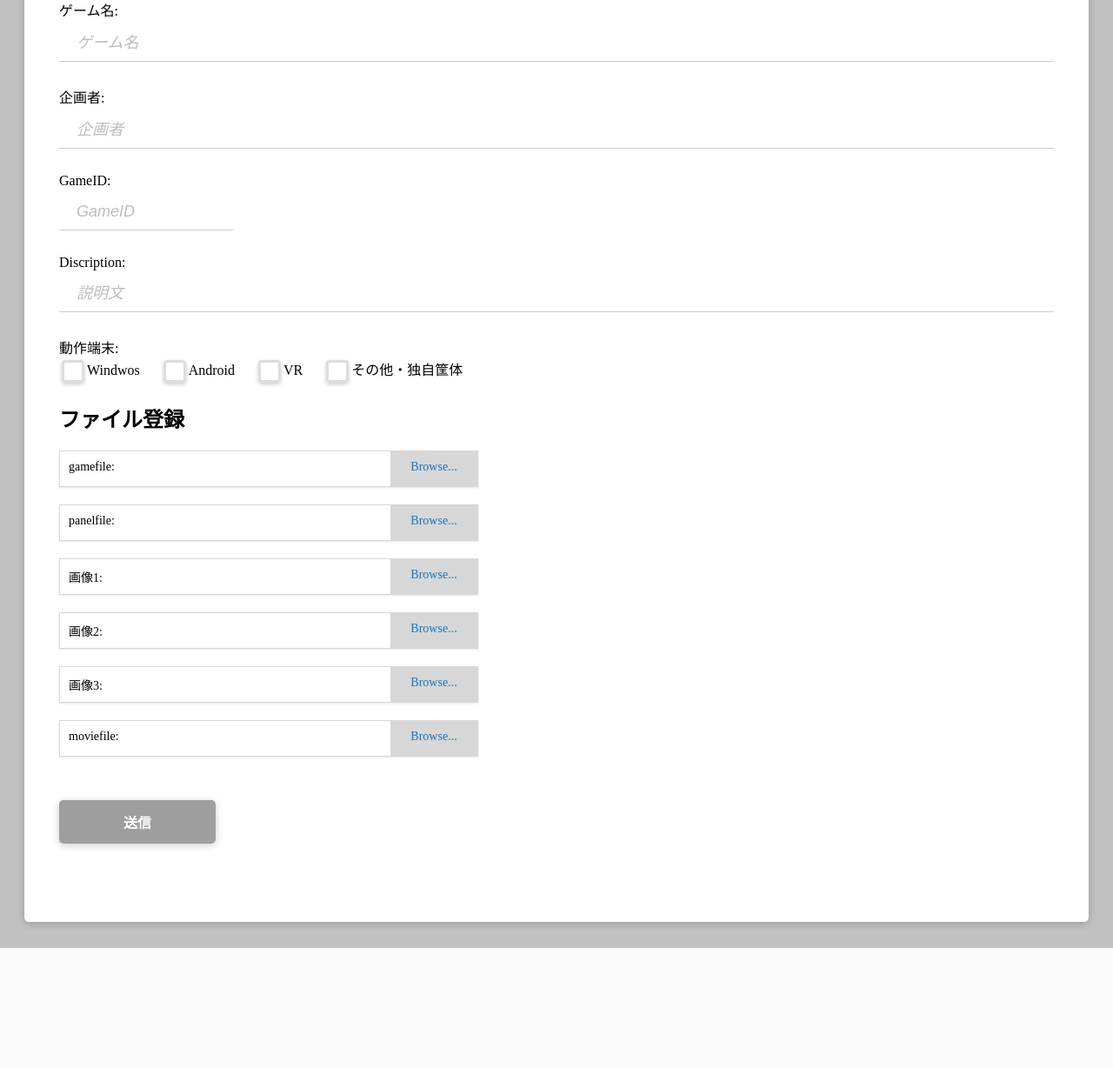
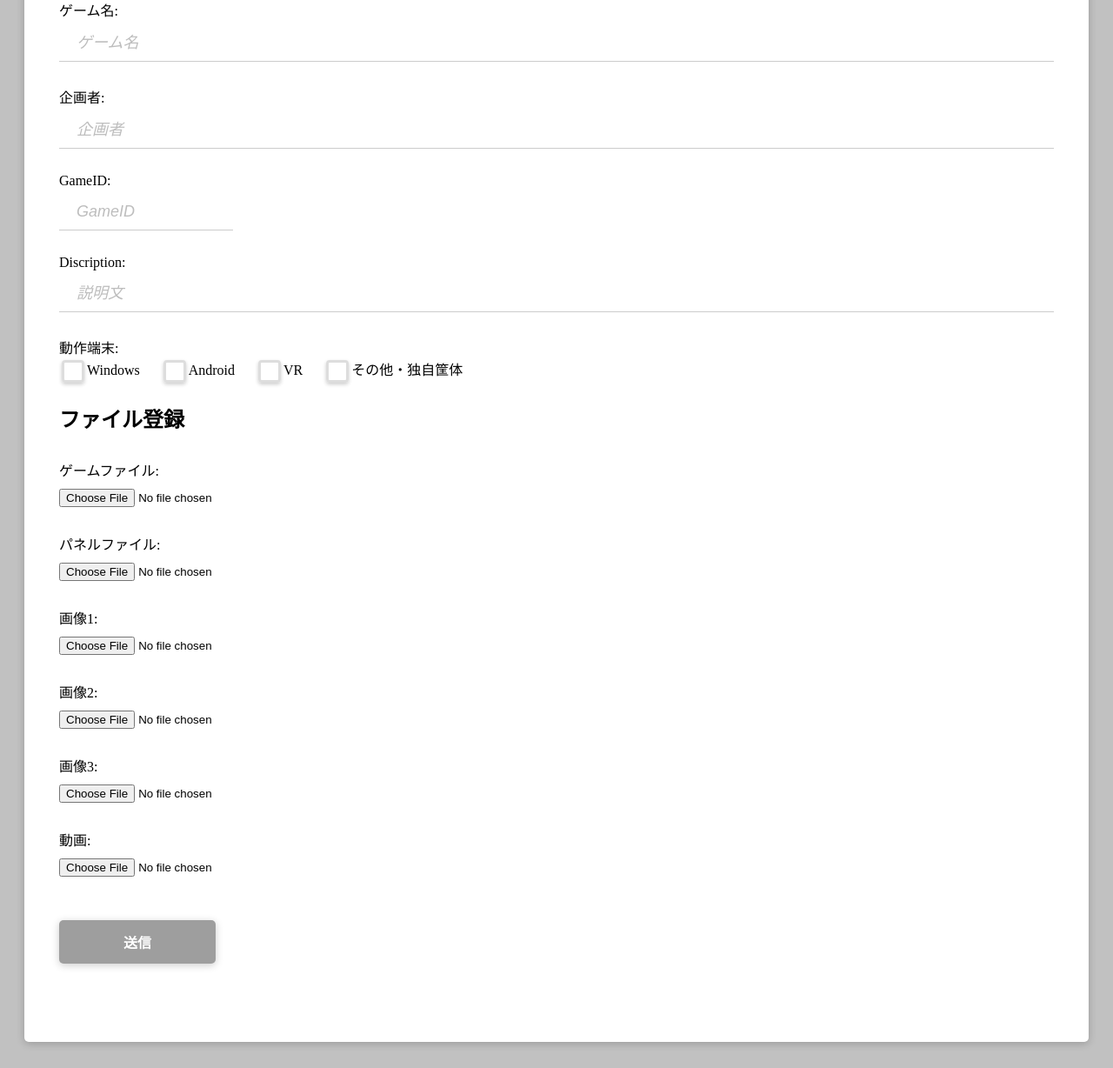
Before and after one commit to su-u/SofmeGameRegister-, a Django app: page / in a window 1280 px wide. Shown: the part 158-1386 px from the top of the page at 87% size. Before the commit the page ends 1248 px from the top, so only its background shows below. Run offline with Django 3.2, Linux system fonts and the light colour scheme; grey boxes are pictures that could not be loaded.

Commit message:
formだるすぎてきれた

```diff
--- a/SofmeGameRegister/gameregister/forms.py
+++ b/SofmeGameRegister/gameregister/forms.py
@@ -12,4 +12,10 @@ class GameInfoForm(forms.ModelForm):
             "representative": forms.TextInput(attrs={"placeholder":"企画者"}),
             "discription": forms.TextInput(attrs={"placeholder":"説明文","row":"2"}),
             "game_id": forms.TextInput(attrs={"placeholder":"GameID","type":"number"}),
+            #"gamefile": forms.FileInput(attrs={"onchange":"gamefiletext.style.display='inline-block'; gamefiletext.value = this.value;"}),
+            #"panel": forms.FileInput(attrs={"onchange":"paneltext.style.display='inline-block'; paneltext.value = this.value;"}),
+            #"picture_1": forms.FileInput(attrs={"onchange":"picture_1text.style.display='inline-block'; picture_1text.value = this.value;"}),
+            #"picture_2": forms.FileInput(attrs={"onchange":"picture_2text.style.display='inline-block'; picture_2text.value = this.value;"}),
+            #"picture_3": forms.FileInput(attrs={"onchange":"picture_3text.style.display='inline-block'; picture_3text.value = this.value;"}),
+            #"movie": forms.FileInput(attrs={"onchange":"movietext.style.display='inline-block'; movietext.value = this.value;"}),
         }
--- a/SofmeGameRegister/gameregister/models.py
+++ b/SofmeGameRegister/gameregister/models.py
@@ -3,6 +3,8 @@ from datetime import datetime
 from django.contrib import admin
 import uuid
 
+#FILE_PATH = "gameregister/static/gameregister"
+FILE_PATH = ""
 
 # Create your models here.
 
@@ -30,15 +32,15 @@ class GameInfo(models.Model):
 
     game_uuid = models.UUIDField(primary_key = False, default = uuid.uuid4, editable=False)
 
-    gamefile = models.FileField(upload_to = "gamefile", blank = True)
+    gamefile = models.FileField(upload_to = FILE_PATH + "gamefile", blank = True)
 
-    panel = models.FileField(upload_to = "panel", blank = True)
+    panel = models.FileField(upload_to = FILE_PATH + "panel", blank = True)
 
-    picture_1 = models.FileField(upload_to = "picture", blank = True)
-    picture_2 = models.FileField(upload_to = "picture", blank = True)
-    picture_3 = models.FileField(upload_to = "picture", blank = True)
+    picture_1 = models.FileField(upload_to = FILE_PATH + "picture", blank = True)
+    picture_2 = models.FileField(upload_to = FILE_PATH + "picture", blank = True)
+    picture_3 = models.FileField(upload_to = FILE_PATH + "picture", blank = True)
 
-    movie = models.FileField(upload_to = "movie", blank = True)
+    movie = models.FileField(upload_to = FILE_PATH + "movie", blank = True)
 
     created_at = models.DateTimeField("作成時", auto_now_add = True)
     updated_at = models.DateTimeField("更新時", auto_now = True)
--- a/SofmeGameRegister/gameregister/static/gameregister/css/index.css
+++ b/SofmeGameRegister/gameregister/static/gameregister/css/index.css
@@ -75,58 +75,22 @@ input[type="checkbox"]:checked + label::before {
     color: #1E88E5 !important;
 }
 
-input[type="file"] {
-    width: 50%;
-    background-color: #4CAF50;
-    color: white;
-    padding: 14px 20px;
-    margin: 8px 0;
-    border: none;
-    border-radius: 4px;
-    cursor: pointer;
-}
-
 .fieldWrapperfile {
     margin:20px 0 20px 0;
 }
-.fieldWrapperfile label {
-    position: relative;
-    border: 1px solid #D7D7D7;
-    -webkit-box-shadow: 0px 1px 2px rgba(0,0,0,0.1);
-    cursor: pointer;
-    display: block;
-    font-size: 14px;
-    padding: 10px;
-    height: 20px;
-    width: 460px;
+
+.filelabel {
+    margin: 30px 0 10px 0;
 }
 
-.fieldWrapperfile label:before {
-    background: #D7D7D7;
-    box-sizing: border-box;
-    -moz-box-sizing: border-box;
-    -webkit-box-sizing: border-box;
-    content: "Browse...";
-    color: #1B73BA;
-    display: inline-block;
-    font-size: 14px;
-    padding-top: 10px;
-    text-align: center;
-    position: absolute;
-    right: 0;
-    top: 0;
-    height: 40px;
-    width: 100px;
-}
-
-
-.invisible {
-    display: none;
+.fieldWrapperfile input[type="file"] {
+    width: 40%;
 }
 
 .formsend {
     margin: 50px 0 50px 0;
 }
+
 
 .formsend input[type=submit] {
     background: #1E88E5 url(../img/baseline_send_white_24dp.png) 80% center no-repeat;
@@ -138,7 +102,6 @@ input[type="file"] {
     cursor: pointer;
     height: 50px;
     width: 180px;
-
     box-shadow: 0 2px 10px rgba(0, 0, 0, 0.2);
     font-size: 100%;
 }
@@ -146,31 +109,6 @@ input[type="file"] {
 .formsend input[type=submit]:hover {
     opacity: 0.6;
 }
-
-.formsend input[disabled=disabled] {
-    background: #B4B4B4 url(gameregister/img/baseline_send_white_36dp.png) no-repeat;
-    background-position: 20px;
-    color: #7E7E7E;
-    cursor: default;
-}
-
-.formsend input[disabled=disabled]:hover {
-    opacity: 1;
-}
-
-
-.original_btn {
-    border: 1px solid #ddd;
-    padding: 10px;
-    cursor: pointer;
-    border-radius: 5px;
-    color: #666;
-    background: linear-gradient(to bottom,#fff 0,#f4f4f4 100%);
-    box-shadow: inset 0px -1px 0px 0px rgba(0, 0, 0, 0.09);
-}
-
-
-
 
 label > input {
     display: none;
--- a/SofmeGameRegister/gameregister/templates/gameregister/gameregisterform.html
+++ b/SofmeGameRegister/gameregister/templates/gameregister/gameregisterform.html
@@ -2,25 +2,7 @@
 {% load static %}
 
 {% block body %}
-<script>
-    $('#js-selectFile').on('click', 'button', function () {
-        $('#js-upload').click();
-        return false;
-    });
 
-    $('#js-upload').on('change', function () {
-        //選択したファイル情報を取得し変数に格納
-        var file = $(this).prop('files')[0];
-        //アイコンを選択中に変更
-        $('#js-selectFile').find('.icon').addClass('select').html('選択中');
-        //未選択→選択の場合（.filenameが存在しない場合）はファイル名表示用の<div>タグを追加
-        if (!($('.filename').length)) {
-            $('#js-selectFile').append('<div class="filename"></div>');
-        };
-        //ファイル名を表示
-        $('.filename').html('ファイル名：' + file.name);
-    });
-</script>
 <p>{{message|safe}}</p>
 <section class="content">
     <div class="container-fluid">
@@ -56,7 +38,7 @@
                         <div>動作端末:</div>
                         {{ form.windows.errors }}
                         {{ form.windows }}
-                        <label for="{{ form.windows.id_for_label }}">Windwos</label>
+                        <label for="{{ form.windows.id_for_label }}">Windows</label>
                         {{ form.android.errors }}
                         {{ form.android }}
                         <label for="{{ form.android.id_for_label }}">Android</label>
@@ -72,45 +54,33 @@
                     </div>
                     <div class="fieldWrapperfile">
                         {{ form.gamefile.errors }}
-                        <label for="{{ form.gamefile.id_for_label }}">gamefile:</label>
-                        <div class="invisible">
+                        <div class="filelabel"><label for="{{ form.gamefile.id_for_label }}">ゲームファイル:</label></div>
                         {{ form.gamefile }}
-                        </div>
                     </div>
                     <div class="fieldWrapperfile">
                         {{ form.panel.errors }}
-                        <label for="{{ form.panel.id_for_label }}">panelfile:</label>
-                        <div class="invisible">
+                        <div class="filelabel"><label for="{{ form.panel.id_for_label }}">パネルファイル:</label></div>
                         {{ form.panel }}
-                        </div>
                     </div>
                     <div class="fieldWrapperfile">
                         {{ form.picture_1.errors }}
-                        <label for="{{ form.picture_1.id_for_label }}">画像1:</label>
-                        <div class="invisible">
+                        <div class="filelabel"><label for="{{ form.picture_1.id_for_label }}">画像1:</label></div>
                         {{ form.picture_1 }}
-                        </div>
                     </div>
                     <div class="fieldWrapperfile">
                         {{ form.picture_2.errors }}
-                        <label for="{{ form.picture_2.id_for_label }}">画像2:</label>
-                        <div class="invisible">
+                       <div class="filelabel"> <label for="{{ form.picture_2.id_for_label }}">画像2:</label></div>
                         {{ form.picture_2 }}
-                        </div>
                     </div>
                     <div class="fieldWrapperfile">
                         {{ form.picture_2.errors }}
-                        <label for="{{ form.picture_2.id_for_label }}">画像3:</label>
-                        <div class="invisible">
+                        <div class="filelabel"><label for="{{ form.picture_3.id_for_label }}">画像3:</label></div>
                         {{ form.picture_2 }}
-                        </div>
                     </div>
                     <div class="fieldWrapperfile ">
                         {{ form.movie.errors }}
-                        <label for="{{ form.movie.id_for_label }}">moviefile:</label>
-                        <div class="invisible">
+                        <div class="filelabel"><label for="{{ form.movie.id_for_label }}">動画:</label></div>
                         {{ form.movie }}
-                        </div>
                     </div>
                     <div class="formsend">
                         <input type="submit" value="送信">
--- a/SofmeGameRegister/gameregister/views.py
+++ b/SofmeGameRegister/gameregister/views.py
@@ -11,7 +11,6 @@ import logging
 
 from .models import GameInfo
 from .forms import GameInfoForm
-
 
 def GameInfoView(request):
     form = GameInfoForm(request.POST or None, request.FILES)
```
Lines whose indentation alone changed are shown as unchanged.
